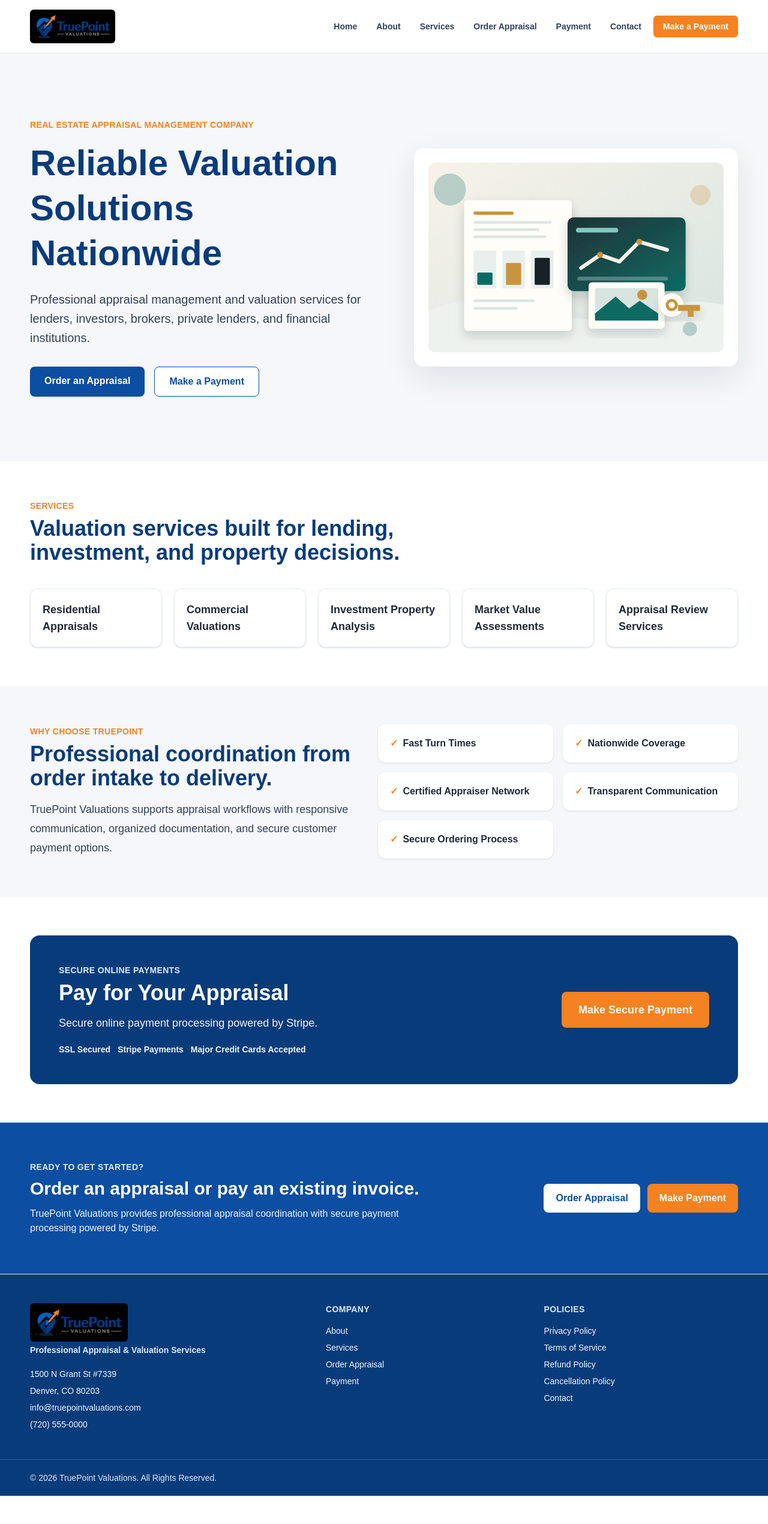
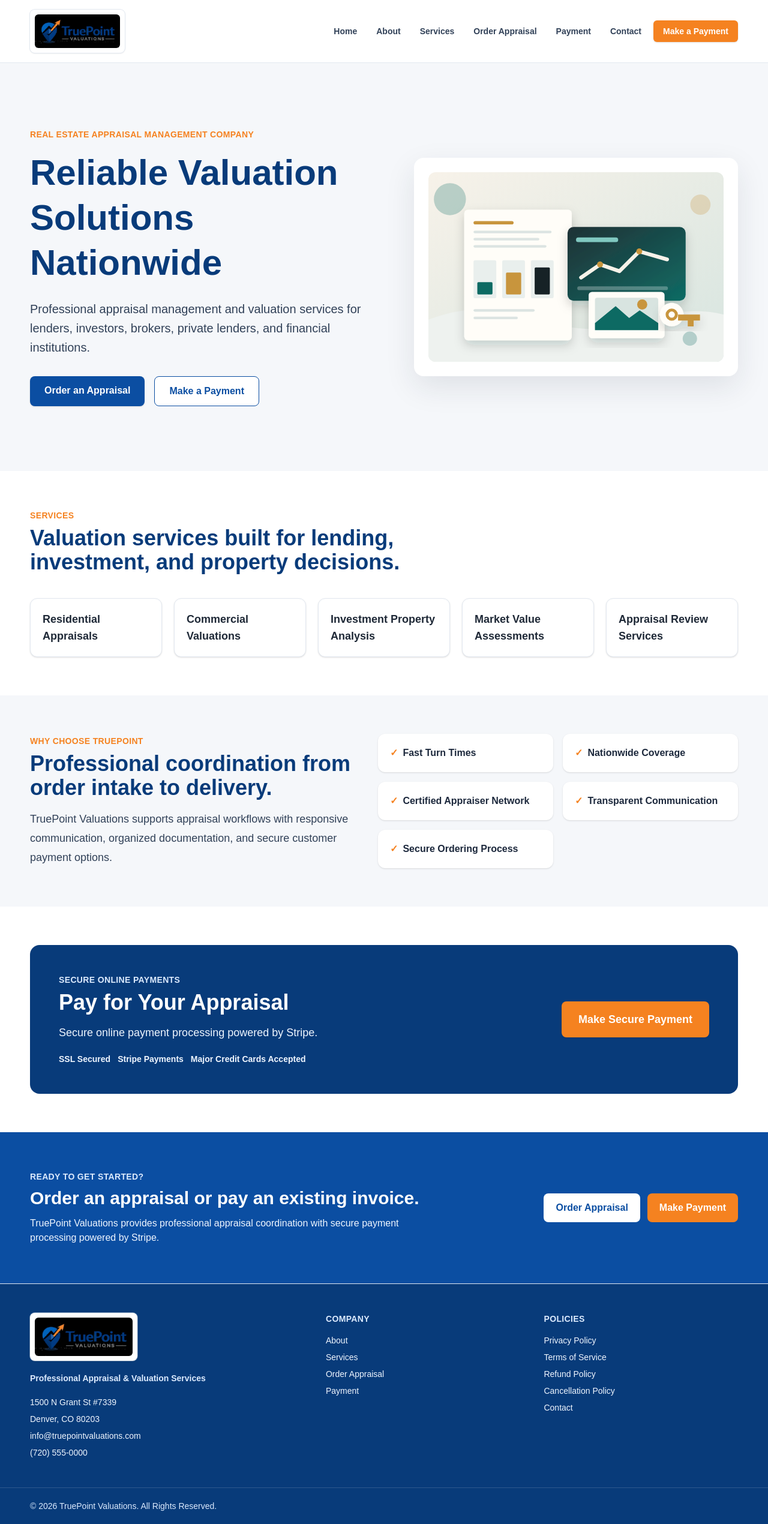
Before and after one commit to mconklin-boop/True-point-Valuations, a Next.js app: page / in a window 1280 px wide. Shown: the whole page at 60% size. Before the commit the page ends 2493 px from the top, so only its background shows below. Built offline with nearby package versions, Linux system fonts and the light colour scheme.

Commit message:
Add white backing behind logo

```diff
--- a/components/Footer.tsx
+++ b/components/Footer.tsx
@@ -14,14 +14,14 @@ export function Footer() {
     <footer className="border-t border-slate-200 bg-[#083B7A] text-white">
       <div className="container-shell grid gap-10 py-12 md:grid-cols-[1.4fr_1fr_1fr]">
         <div>
-          <div>
+          <div className="inline-block rounded-lg bg-white p-2 shadow-sm ring-1 ring-white/30">
             <img
               src="/logo.jpg"
               alt="TruePoint Valuations"
               className="h-16 w-auto max-w-[300px] rounded-md object-contain"
             />
-            <p className="mt-1 text-sm font-semibold text-blue-100">Professional Appraisal & Valuation Services</p>
           </div>
+          <p className="mt-3 text-sm font-semibold text-blue-100">Professional Appraisal & Valuation Services</p>
           <div className="mt-5 space-y-2 text-sm text-blue-50">
             <p>{site.address}</p>
             <p>{site.cityStateZip}</p>
--- a/components/Logo.tsx
+++ b/components/Logo.tsx
@@ -2,11 +2,15 @@ import Link from "next/link";
 
 export function Logo() {
   return (
-    <Link href="/" className="inline-flex items-center" aria-label="TruePoint Valuations home">
+    <Link
+      href="/"
+      className="inline-flex items-center rounded-lg bg-white p-2 shadow-sm ring-1 ring-slate-200"
+      aria-label="TruePoint Valuations home"
+    >
       <img
         src="/logo.jpg"
         alt="TruePoint Valuations"
-        className="h-14 w-auto max-w-[260px] rounded-md object-contain shadow-sm"
+        className="h-14 w-auto max-w-[260px] rounded-md object-contain"
       />
     </Link>
   );
```
